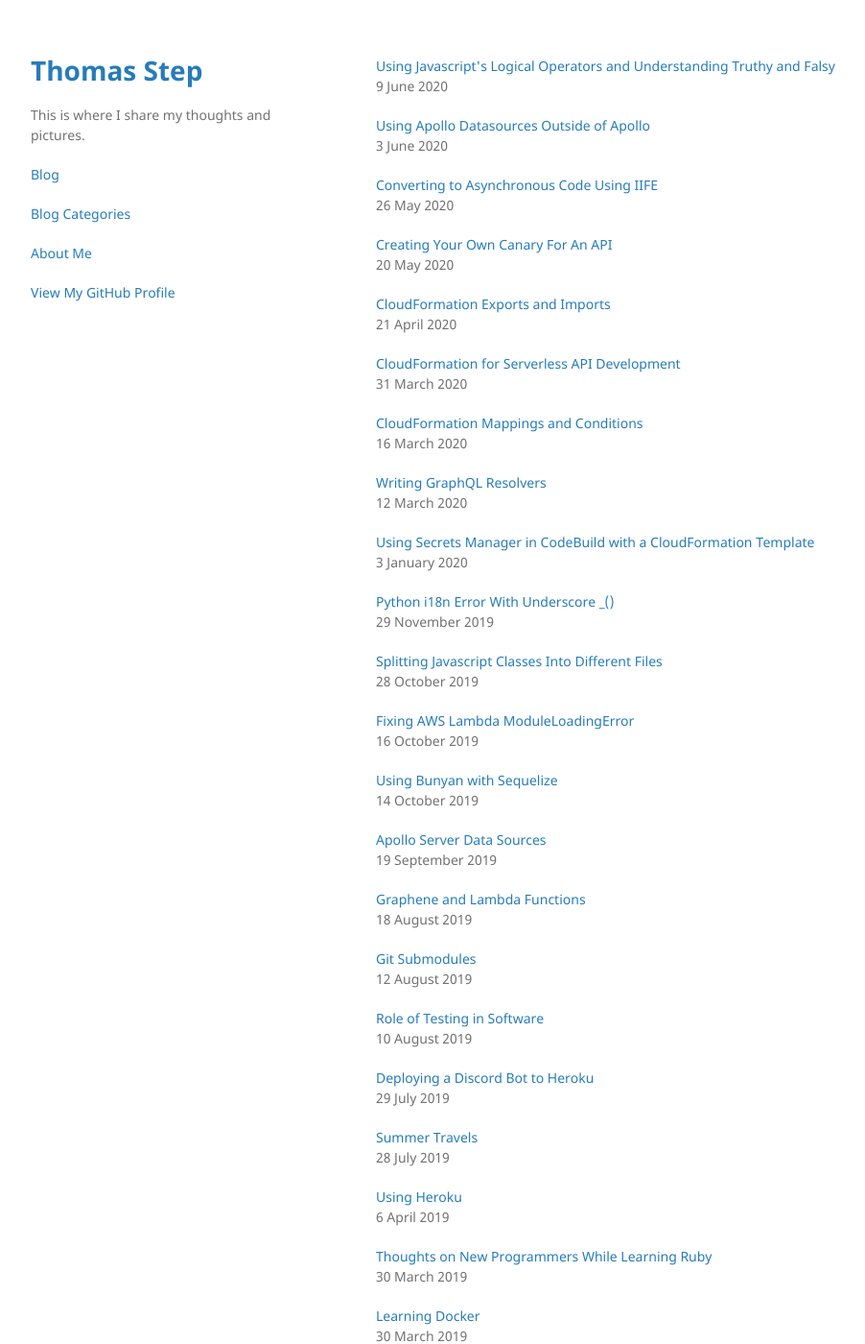
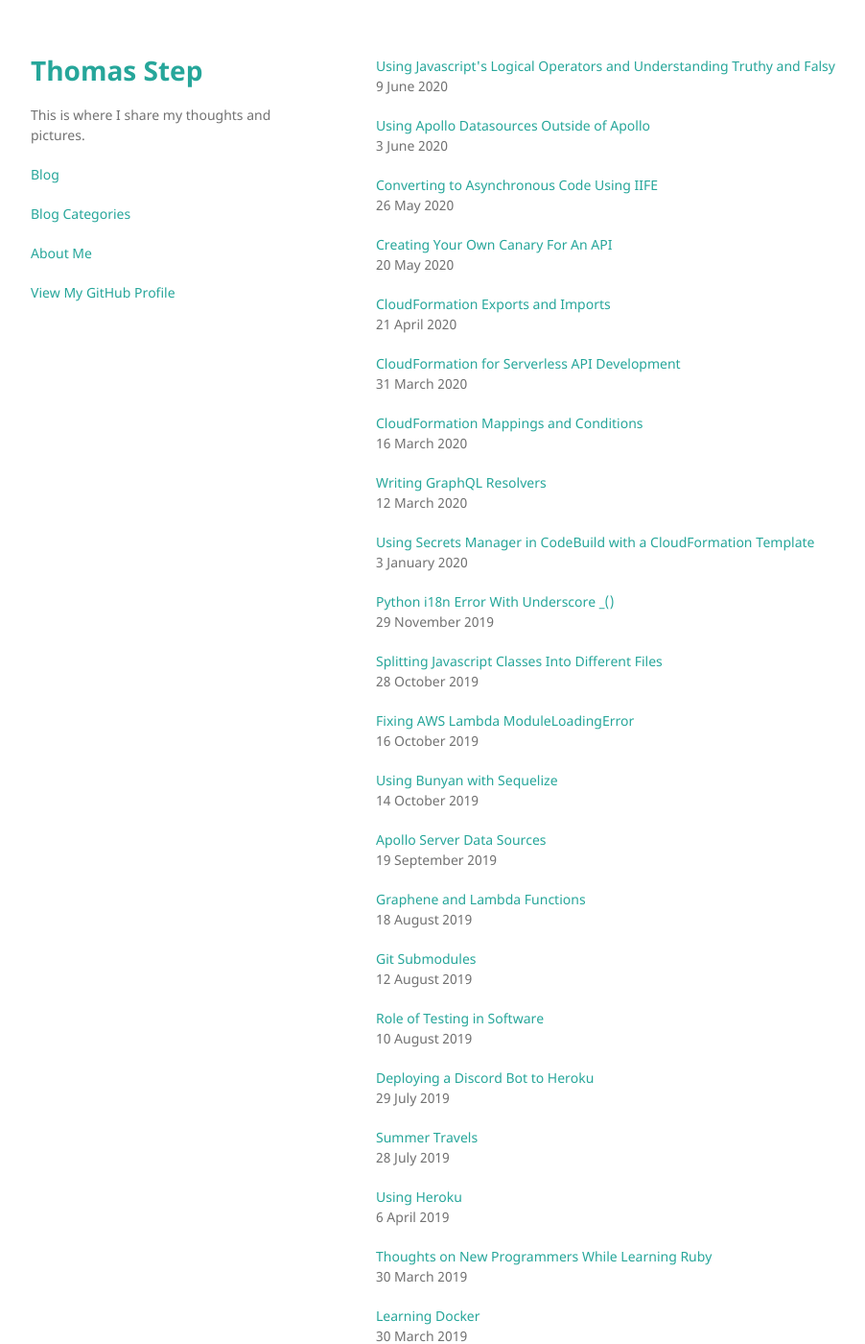
Before and after one commit to thomasstep/thomasstep.github.io, a Jekyll site: the page built from index.md, in a window 1280 px wide and 1400 px high. Shown: the whole window at 96% size, without its empty margins (178-1080 px from the left). Built offline with Jekyll 4.4.1, drawn with Linux system fonts in a browser that asks for light colours.

Commit message:
Changing anchor color an adding favicon.

```diff
--- a/_layouts/default.html
+++ b/_layouts/default.html
@@ -5,7 +5,13 @@
     <meta http-equiv="X-UA-Compatible" content="IE=edge">
     <meta name="viewport" content="width=device-width, initial-scale=1">
 
-{% seo %}
+    <title>thomasstep.dev</title>
+    <link rel="apple-touch-icon" sizes="180x180" href="/apple-touch-icon.png">
+    <link rel="icon" type="image/png" sizes="32x32" href="/favicon-32x32.png">
+    <link rel="icon" type="image/png" sizes="16x16" href="/favicon-16x16.png">
+    <link rel="manifest" href="/site.webmanifest">
+
+    {% seo %}
     <link rel="stylesheet" href="{{ "/assets/css/style.css?v=" | append: site.github.build_revision | relative_url }}">
     <!--[if lt IE 9]>
     <script src="https://cdnjs.cloudflare.com/ajax/libs/html5shiv/3.7.3/html5shiv.min.js"></script>
--- a/_sass/jekyll-theme-minimal.scss
+++ b/_sass/jekyll-theme-minimal.scss
@@ -35,13 +35,13 @@
 }
 
 a {
-  color:#267CB9;
+  color:#26a69a;
   text-decoration:none;
 }
 
 a:hover, a:focus {
-  color:#069;
-  font-weight: bold;
+  color:#004d40;
+  // font-weight: bold;
 }
 
 a small {
```
Also changed, not shown: README.md, android-chrome-192x192.png (added), android-chrome-512x512.png (added), apple-touch-icon.png (added), favicon-16x16.png (added), favicon-32x32.png (added), favicon.ico (added), site.webmanifest (added).
